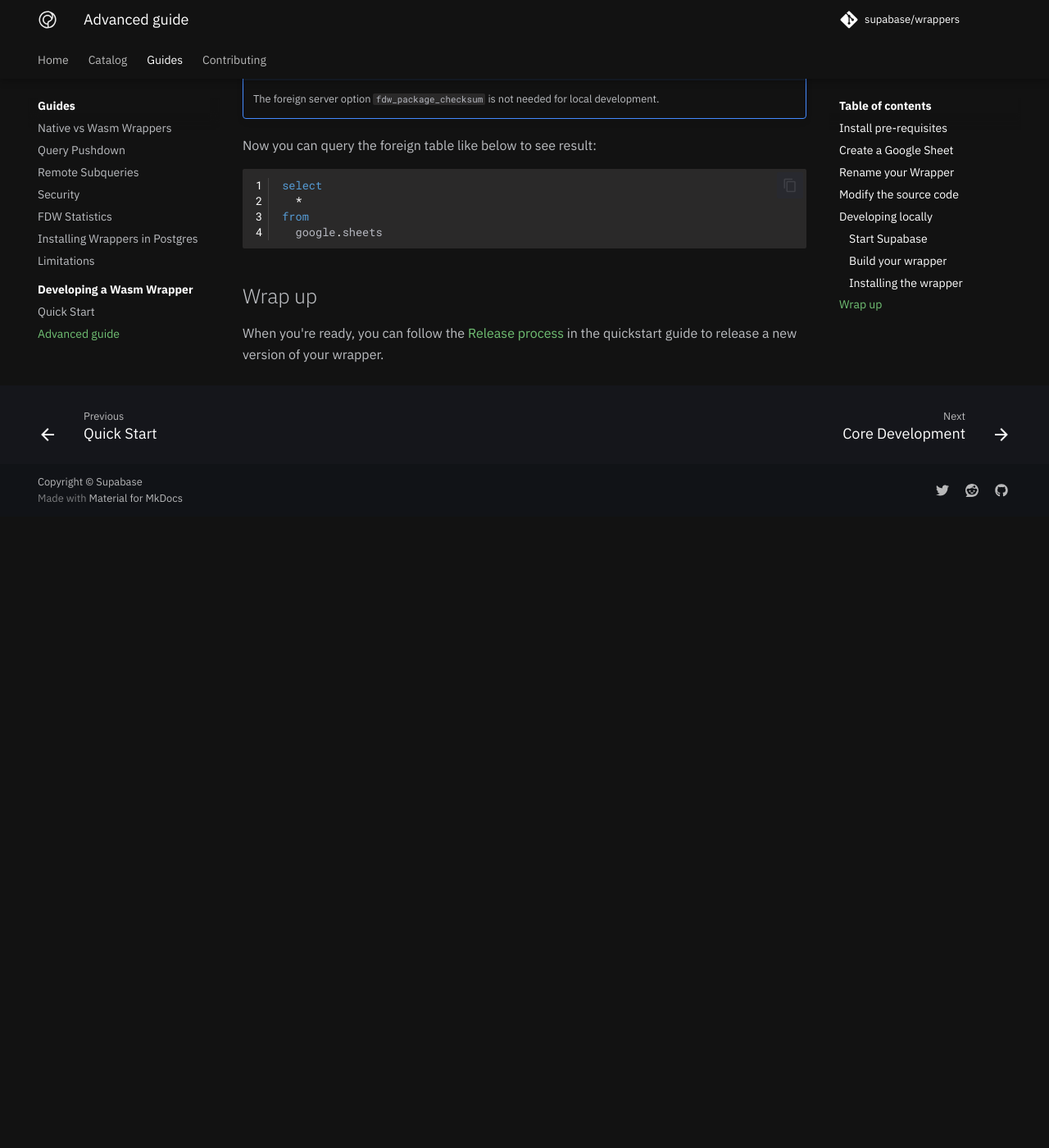
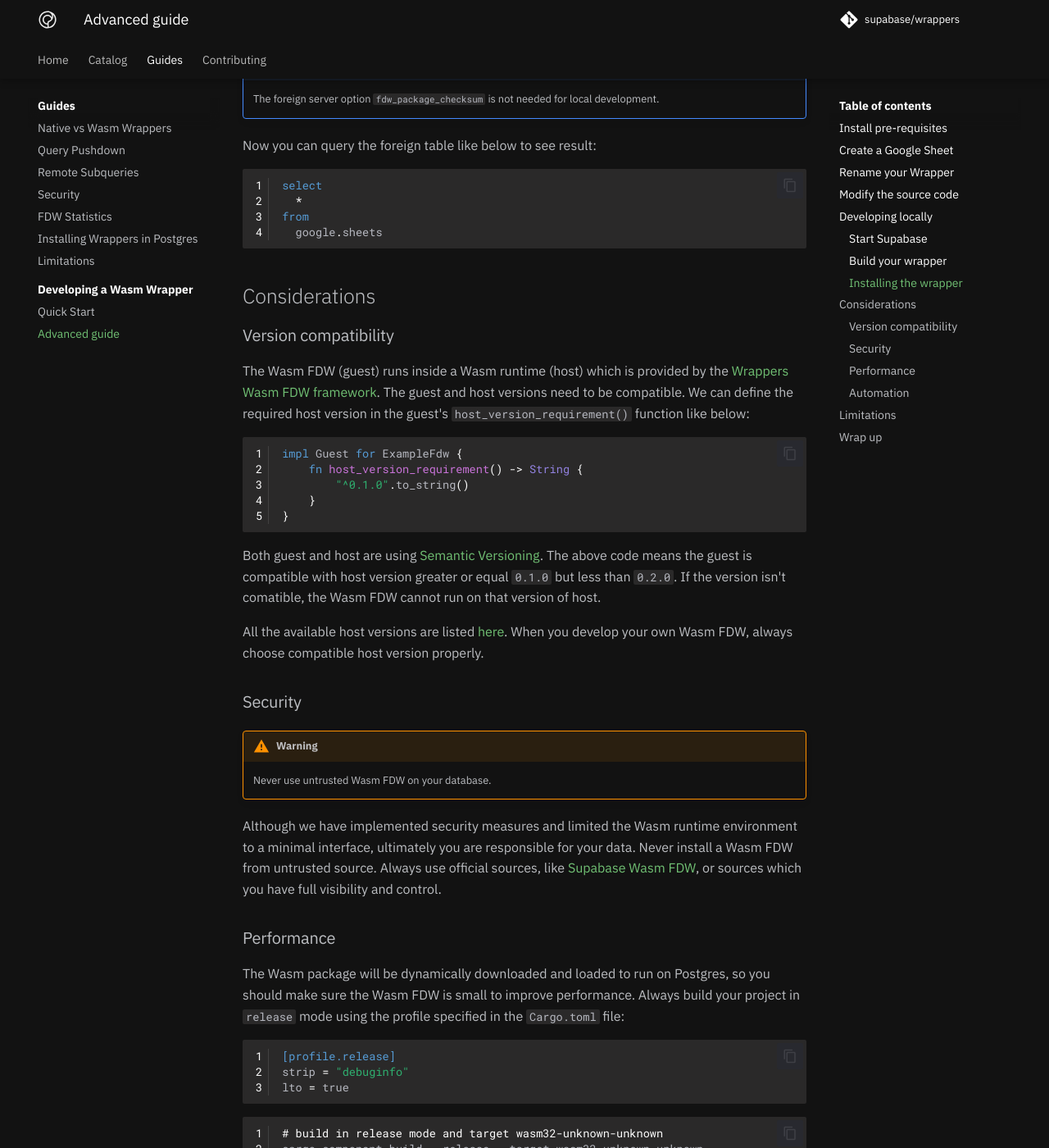
Before and after one commit to supabase/wrappers, an MkDocs documentation site: the page built from docs/guides/wasm-advanced.md, in a window 1280 px wide and 1400 px high, scrolled down 5650 px. Shown: the whole window at 82% size. Built offline with MkDocs 1.6.1 and Material for MkDocs 9.7.7, drawn with Linux system fonts in a browser that asks for light colours; comment, search, counter and statistics services are not loaded; before the commit the page ends 6280 px from its top, so only the background shows below that; some of the changed text lies outside the part shown.

Commit message:
add more docs for advance guide

````diff
--- a/docs/guides/wasm-advanced.md
+++ b/docs/guides/wasm-advanced.md
@@ -248,6 +248,56 @@
   google.sheets
 ```
 
+## Considerations
+
+### Version compatibility
+
+The Wasm FDW (guest) runs inside a Wasm runtime (host) which is provided by the [Wrappers Wasm FDW framework](https://github.com/supabase/wrappers/tree/main/wrappers/src/fdw/wasm_fdw). The guest and host versions need to be compatible. We can define the required host version in the guest's `host_version_requirement()` function like below:
+
+```rust
+impl Guest for ExampleFdw {
+    fn host_version_requirement() -> String {
+        "^0.1.0".to_string()
+    }
+}
+```
+
+Both guest and host are using [Semantic Versioning](https://docs.rs/semver/latest/semver/enum.Op.html). The above code means the guest is compatible with host version greater or equal `0.1.0` but less than `0.2.0`. If the version isn't comatible, the Wasm FDW cannot run on that version of host.
+
+All the available host versions are listed [here](https://github.com/supabase/wrappers/blob/main/wrappers/src/fdw/wasm_fdw/README.md). When you develop your own Wasm FDW, always choose compatible host version properly.
+
+### Security
+
+!!! warning
+    Never use untrusted Wasm FDW on your database.
+
+Although we have implemented security measures and limited the Wasm runtime environment to a minimal interface, ultimately you are responsible for your data. Never install a Wasm FDW from untrusted source. Always use official sources, like [Supabase Wasm FDW](../catalog/wasm/index.md), or sources which you have full visibility and control.
+
+### Performance
+
+The Wasm package will be dynamically downloaded and loaded to run on Postgres, so you should make sure the Wasm FDW is small to improve performance. Always build your project in `release` mode using the profile specified in the `Cargo.toml` file:
+
+```toml
+[profile.release]
+strip = "debuginfo"
+lto = true
+```
+
+```bash
+# build in release mode and target wasm32-unknown-unknown
+cargo component build --release --target wasm32-unknown-unknown
+```
+
+### Automation
+
+If you host source code on GitHub, the building and release process can be automated, take a look at [the example CI workflow file](https://github.com/supabase-community/postgres-wasm-fdw/blob/main/.github/workflows/release_wasm_fdw.yml) for more details.
+
+## Limitations
+
+The Wasm FDW currently only supports data sources which have HTTP(s) based JSON API, other sources such like TCP based DBMS or local files are not supported.
+
+Another limitation is that many 3rd-party Rust libraries don't support `wasm32-unknown-unknown` target, we cannot use them in the Wasm FDW project.
+
 ## Wrap up
 
 When you're ready, you can follow the [Release process](../guides/create-wasm-wrapper.md#release-the-wasm-fdw-package) in the quickstart guide to release a new version of your wrapper.
````
